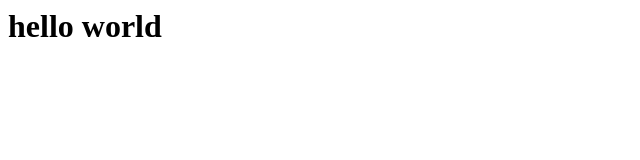
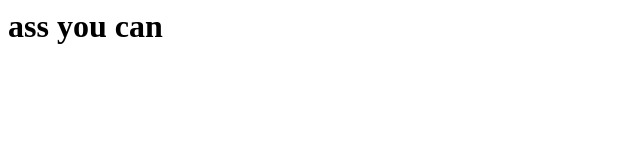
Before and after one commit to luoxiaori/luoxiaori.github.io, a plain HTML site: page index.html in a window 1280 px wide. Shown: the whole page, without its empty margins (0-640 px from the left). Drawn offline with Linux system fonts and the light colour scheme.

Commit message:
first ci

```diff
--- a/index.html
+++ b/index.html
@@ -1 +1 @@
-<h1>hello world</h1>
+<h1>ass you can</h1>
```
